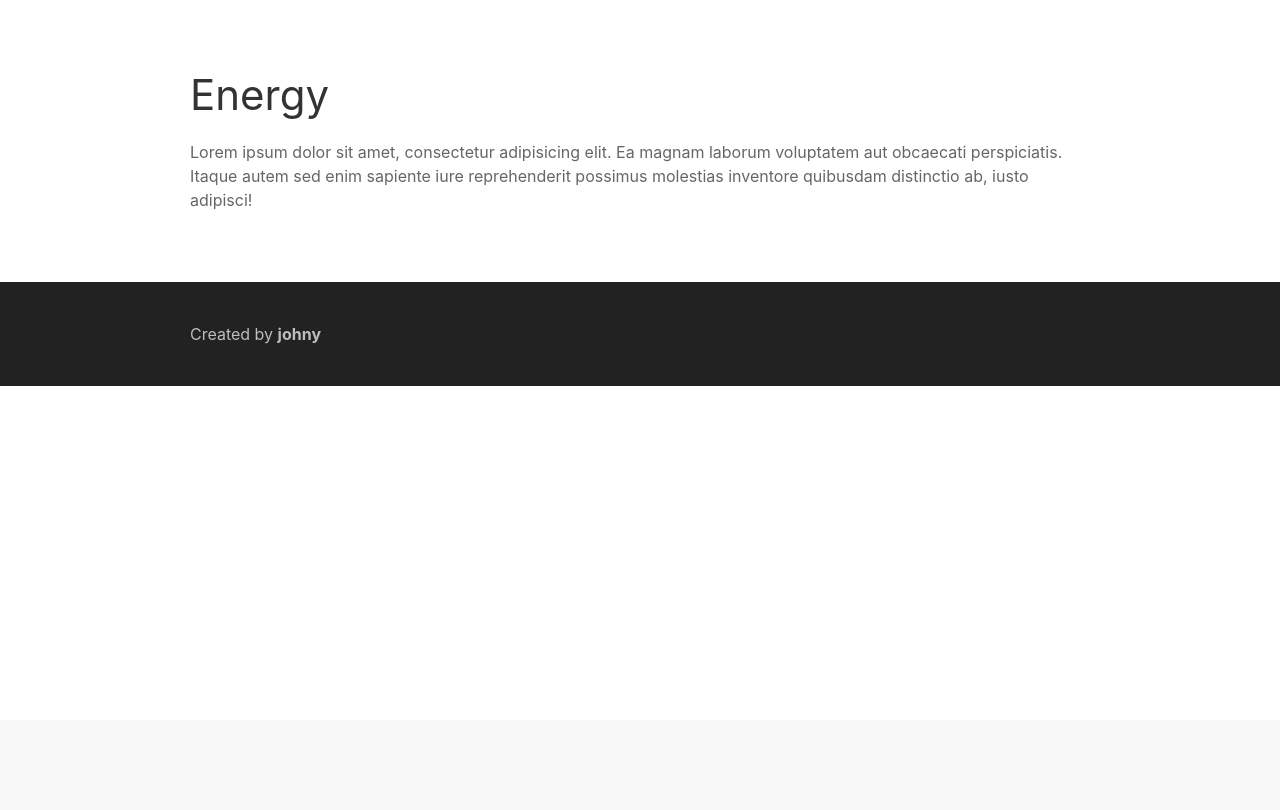
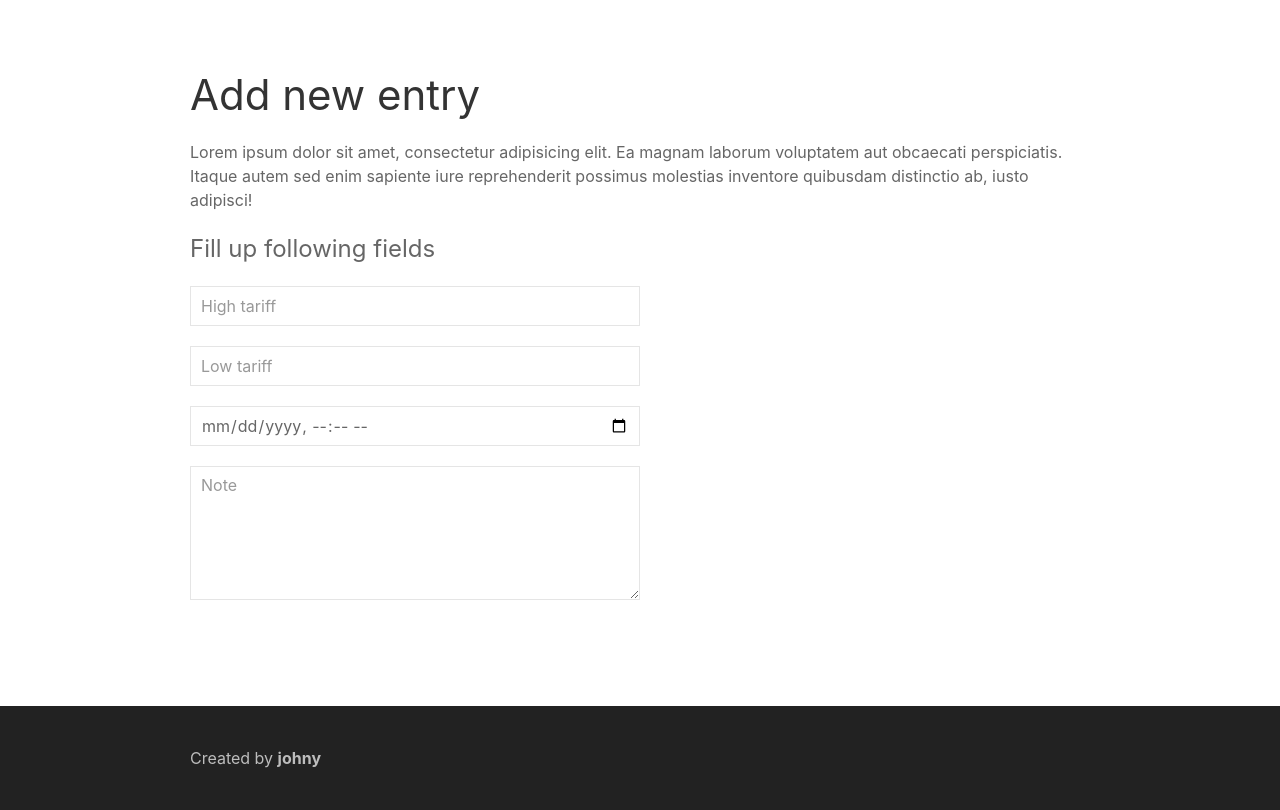
Before and after one commit to janvlachynsky/flask_server, a Flask app: template templates/energy_add_entry.html in a window 1280 px wide. Shown: the part 80-890 px from the top of the page. Before the commit the page ends 466 px from the top, so only its background shows below. Run offline with Flask 2, Linux system fonts and the light colour scheme; the template is opened without the code that fills it, so the values that code supplies are empty; some libraries are stand-ins or nearby versions.

Commit message:
wip: add new entry

```diff
--- a/app.py
+++ b/app.py
@@ -1,6 +1,8 @@
+from numpy import datetime_as_string
 from flask import Flask, render_template, flash, redirect, url_for, session, logging
 
 from database import Database
+from datetime import datetime
 
 from wtforms import Form, StringField, TextAreaField, PasswordField, validators
 from passlib.hash import sha256_crypt
@@ -28,6 +30,10 @@ def energy():
 
     return render_template('energy.html', energy_data=energy_data)
 
+@app.route('/energy/add_entry')
+def add_entry():
+    date = datetime.now()
+    return render_template('energy_add_entry.html', date=date)
 
 
 class RegisterForm(Form):
--- a/templates/energy_add_entry.html
+++ b/templates/energy_add_entry.html
@@ -1,7 +1,31 @@
 {% extends 'layout.html' %}
 
 {% block body %}
-    <h1>Energy</h1>
+    <h1>Add new entry</h1>
     <p>Lorem ipsum dolor sit amet, consectetur adipisicing elit. Ea magnam laborum voluptatem aut obcaecati perspiciatis. Itaque autem sed enim sapiente iure reprehenderit possimus molestias inventore quibusdam distinctio ab, iusto adipisci!</p>
+    <div class="uk-width-large">
+    <form>
+    <fieldset class="uk-fieldset">
 
+        <legend class="uk-legend">Fill up following fields</legend>
+
+        <div class="uk-margin">
+            <input class="uk-input" type="text" placeholder="High tariff">
+        </div>
+        <div class="uk-margin">
+            <input class="uk-input" type="text" placeholder="Low tariff">
+        </div>
+                <div class="uk-margin">
+
+            <input class="uk-input" type="datetime-local" placeholder="Date - empty for current" value={{date}}>
+        </div>
+
+        <div class="uk-margin">
+            <textarea class="uk-textarea" rows="5" placeholder="Note"></textarea>
+        </div>
+
+
+    </fieldset>
+</form>
+</div>
 {% endblock %}
--- a/templates/layout.html
+++ b/templates/layout.html
@@ -1,7 +1,7 @@
 <html lang="en">
 <head>
-    <link rel="stylesheet" type="text/css" href="static/uikit.css" />
-    <link rel="stylesheet" type="text/css" href="static/style.css" />
+    <link rel="stylesheet" type="text/css" href="/static/uikit.css" />
+    <link rel="stylesheet" type="text/css" href="/static/style.css" />
     <script src="https://cdnjs.cloudflare.com/ajax/libs/Chart.js/2.5.0/Chart.min.js"></script>
     <script src="https://cdnjs.cloudflare.com/ajax/libs/uikit/3.14.0/js/uikit.min.js" integrity="sha512-nCUjCgCQhCKrOH9CRern20PoBJhFxcaxrAiLrzBznfPzViWKQVCRslBDzHML3vf1oQtdGV7FnJolA9mdujvh8g==" crossorigin="anonymous" referrerpolicy="no-referrer"></script>
     <meta charset="UTF-8">
```
Also changed, not shown: database.py (+9 -6 lines), README.MD, 1 other file.
